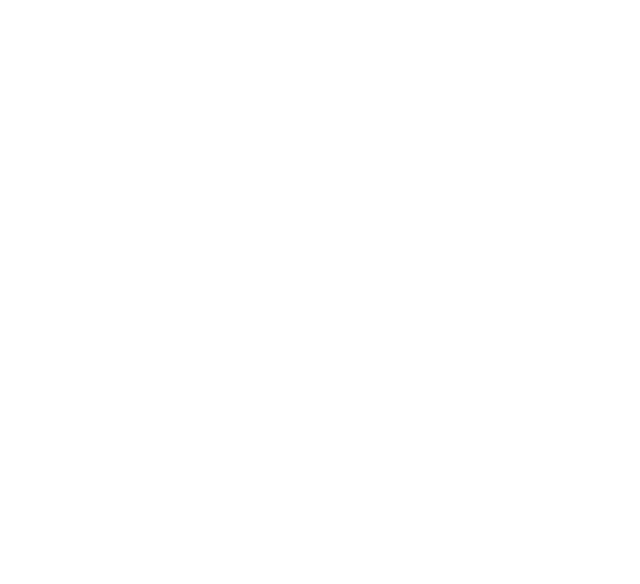
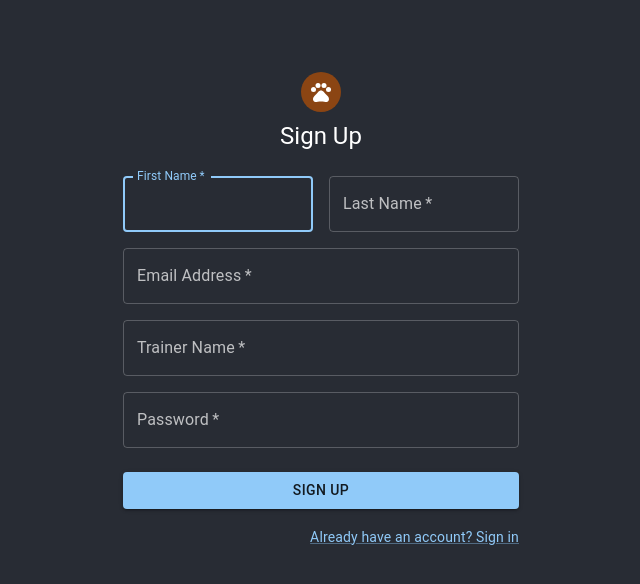
Before and after one commit to MichaelSault/DAFTD-React, a React (Create React App) app in the folder dataDog/: page /signup in a window 1280 px wide. Before the commit this address had no page. Shown: the top 584 px of the page, without its empty margins (319-959 px from the left). Built offline with nearby package versions, Linux system fonts and the light colour scheme.

Commit message:
front-end changes and tinkering with MUIThemes

```diff
--- a/dataDog/src/App.css
+++ b/dataDog/src/App.css
@@ -25,3 +25,7 @@
 .small {
   font-size: 0.75rem;
 }
+
+.background{
+  background-color: #282c34;
+}
--- a/dataDog/src/App.js
+++ b/dataDog/src/App.js
@@ -1,6 +1,7 @@
 import {BrowserRouter, Routes, Route} from 'react-router-dom';
 import DogWalk from './component/dogwalk.component';
 import Login from './component/login.component';
+import SignUp from './component/signup.component';
 
 
 import './App.css';
@@ -13,6 +14,7 @@
       <Routes>
         <Route path='/' element={<DogWalk />}/>
         <Route path='/login' element={<Login/>}/>
+        <Route path='/signup' element={<SignUp/>}/>
       </Routes>
     </BrowserRouter>
     </>
--- a/dataDog/src/component/dogwalk.component.js
+++ b/dataDog/src/component/dogwalk.component.js
@@ -1,6 +1,6 @@
 import {useState, useEffect} from 'react';
-import Button from 'react-bootstrap/Button';
 import '../App.css';
+import Button from '@mui/material/Button';
 
 
 export default function DogWalk() {
@@ -59,11 +59,25 @@
             <p>
             {dog.Name} was last fed at {dog.FeedTime}
             </p>
-            <Button onClick={() => getTheDog()}>When Was The Dog Fed?</Button>
+            <Button
+              type="submit"
+              variant="contained"
+              sx={{ mt: 3, mb: 2 }}
+              onClick={() => getTheDog()}
+            >
+              When Was The Dog Fed?
+            </Button>
             <p>
             Did You Feed The Dog?
             </p>
-            <Button onClick={() => dogFeeder()}>I Fed The Dog!</Button>
+            <Button
+              type="submit"
+              variant="contained"
+              sx={{ mt: 3, mb: 2 }}
+              onClick={() => dogFeeder()}
+            >
+              I Fed The Dog!
+            </Button>
         </header>
         </div>
     );
--- /dev/null
+++ b/dataDog/src/component/signup.component.js
@@ -0,0 +1,170 @@
+import * as React from 'react';
+import Avatar from '@mui/material/Avatar';
+import Button from '@mui/material/Button';
+import CssBaseline from '@mui/material/CssBaseline';
+import TextField from '@mui/material/TextField';
+import Link from '@mui/material/Link';
+import Grid from '@mui/material/Grid';
+import Box from '@mui/material/Box';
+import PetsIcon from '@mui/icons-material/Pets';
+import Typography from '@mui/material/Typography';
+import Container from '@mui/material/Container';
+import { createTheme, ThemeProvider } from '@mui/material/styles';
+import {useState} from 'react';
+
+
+const darkTheme = createTheme({
+    palette: {
+        mode: 'dark',
+        background: {
+            default: "#282c34"
+        }
+    }
+});
+
+export default function SignUp() {
+    const [returnedData, setReturnedData] = useState({OwnerID: 0, Name: '', Email: '', Password: ''});
+    const [owner, setOwner] = useState({Email: '', Password: ''});
+
+  const handleSubmit = (event) => {
+    event.preventDefault();
+    const data = new FormData(event.currentTarget);
+    console.log({
+        ownerName: data.get('ownerName'),
+        email: data.get('email'),
+        password: data.get('password'),
+    });
+  };
+
+  const setInput = (e) => {
+    const {name, value} = e.target;
+    console.log(value);
+    if (name === 'EmployeeID' || name === 'Age'){
+      setOwner(prevState => ({
+        ...prevState,
+        [name]: parseInt(value)
+      }));
+      return;
+    }
+    setOwner(prevState => ({
+      ...prevState,
+      [name]: value
+    }));
+  }
+
+  const createOwnerProfile = async () => {
+    const newData = await fetch('http://localhost:5000/hello', {
+      method: 'POST',
+      headers: {
+        'Content-Type': 'application/json',
+        'Accept': 'application/json'
+      },
+      body: JSON.stringify({
+        ...owner
+      })
+    })
+    .then(res => res.json());
+    console.log(newData);
+    setReturnedData(newData[0])
+  }
+
+  return (
+    <ThemeProvider theme={darkTheme}>
+      <Container component="main" maxWidth="xs">
+        <CssBaseline />
+        <Box
+          sx={{
+            marginTop: 8,
+            display: 'flex',
+            flexDirection: 'column',
+            alignItems: 'center',
+          }}
+        >
+          <Avatar sx={{ m: 1, bgcolor: 'saddlebrown', color: 'white', fontSize: 'large' }}>
+              <PetsIcon />
+          </Avatar>
+          <Typography component="h1" variant="h5">
+            Sign Up
+          </Typography>
+          <Box component="form" noValidate onSubmit={handleSubmit} sx={{ mt: 3 }}>
+            <Grid container spacing={2}>
+              <Grid item xs={12} sm={6}>
+                <TextField
+                  autoComplete="given-name"
+                  name="firstName"
+                  required
+                  fullWidth
+                  id="firstName"
+                  label="First Name"
+                  onChange={setInput}
+                  autoFocus
+                />
+              </Grid>
+              <Grid item xs={12} sm={6}>
+                <TextField
+                  required
+                  fullWidth
+                  id="lastName"
+                  label="Last Name"
+                  name="lastName"
+                  autoComplete="family-name"
+                  onChange={setInput}
+                />
+              </Grid>
+              <Grid item xs={12}>
+                <TextField
+                  required
+                  fullWidth
+                  id="email"
+                  label="Email Address"
+                  name="email"
+                  autoComplete="email"
+                  onChange={setInput}
+                />
+              </Grid>
+              <Grid item xs={12}>
+                <TextField
+                  required
+                  fullWidth
+                  id="trainerName"
+                  label="Trainer Name"
+                  name="trainerName"
+                  autoComplete="trainerName"
+                  onChange={setInput}
+                />
+              </Grid>
+              <Grid item xs={12}>
+                <TextField
+                  required
+                  fullWidth
+                  name="password"
+                  label="Password"
+                  type="password"
+                  id="password"
+                  autoComplete="new-password"
+                  onChange={setInput}
+                />
+              </Grid>
+            </Grid>
+            <Button
+              type="submit"
+              fullWidth
+              variant="contained"
+              sx={{ mt: 3, mb: 2 }}
+              onClick={() => createOwnerProfile()}
+            >
+              Sign Up
+            </Button>
+            <Grid container justifyContent="flex-end">
+              <Grid item>
+                <Link href="Login" variant="body2">
+                  Already have an account? Sign in
+                </Link>
+              </Grid>
+            </Grid>
+          </Box>
+        </Box>
+      </Container>
+    </ThemeProvider>
+  );
+}
```
